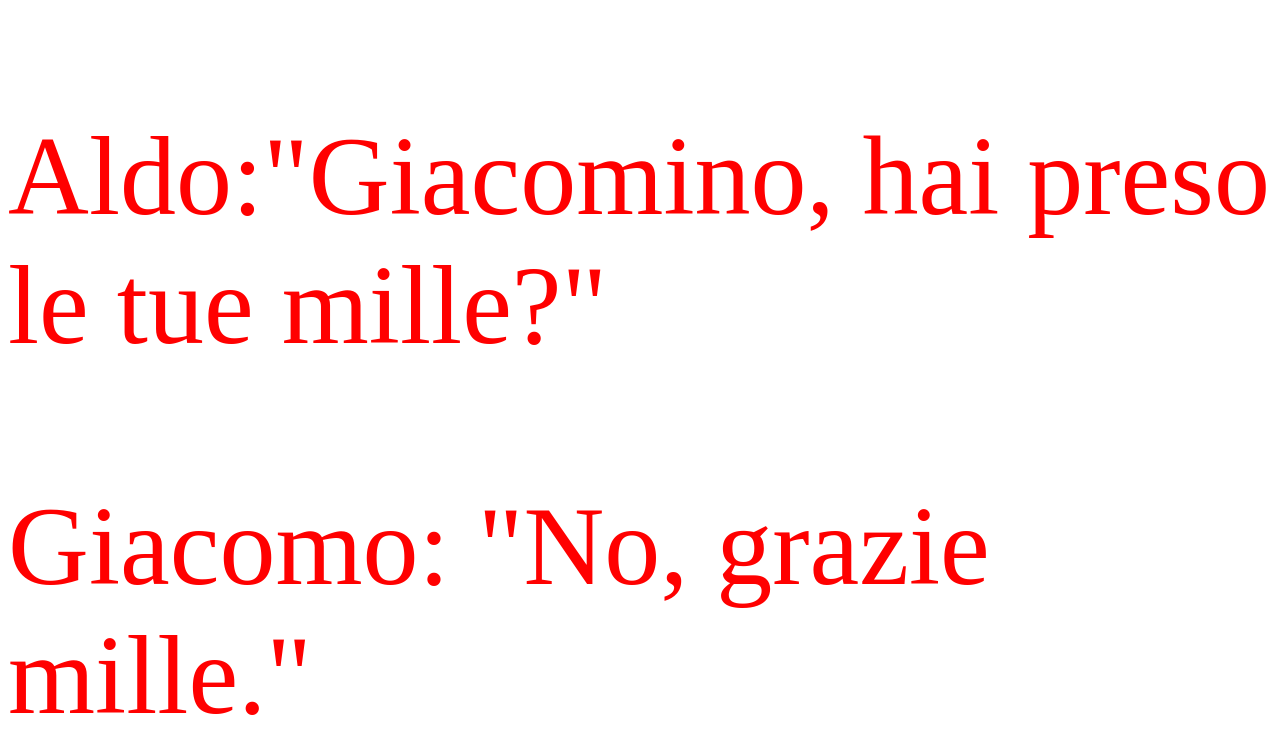
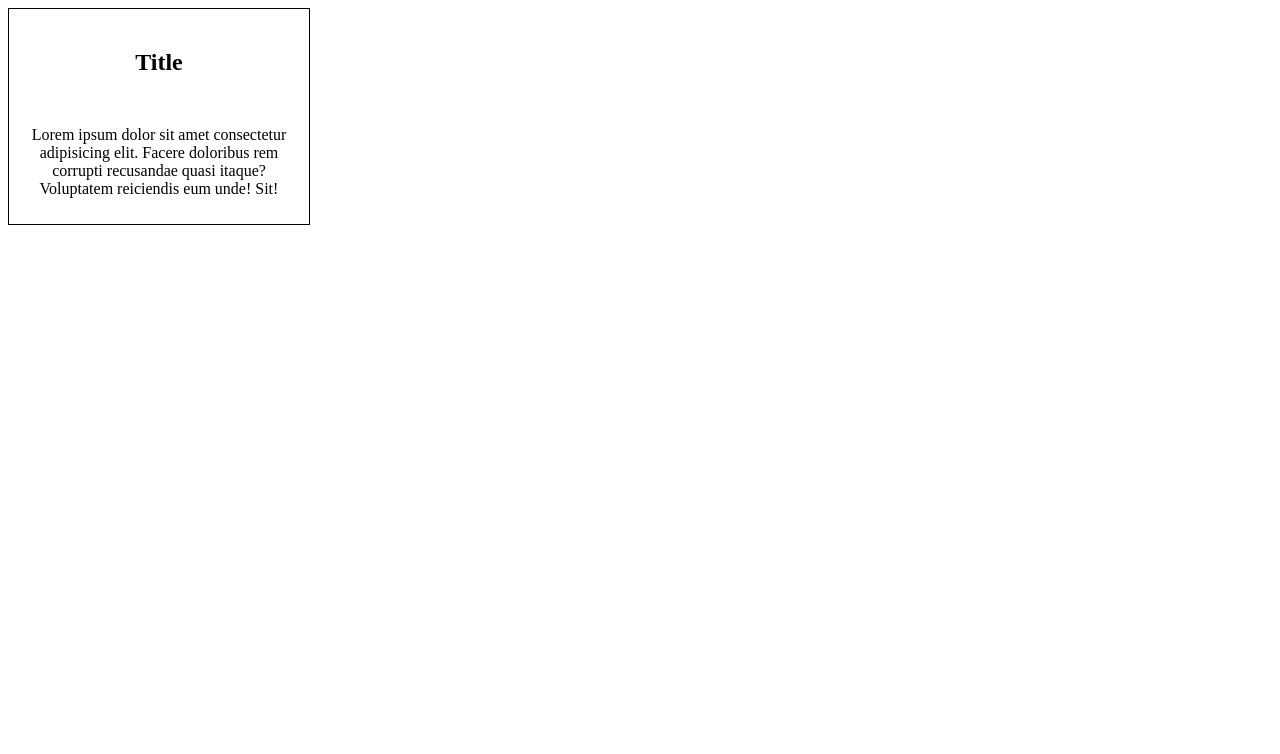
Before and after one commit to Svenez96/css-exercises-week2, a plain HTML site: page 5th exercise/index.html in a window 1280 px wide. Drawn offline with Linux system fonts and the light colour scheme.

Commit message:
added padding to elements

```diff
--- a/5th exercise/index.html
+++ b/5th exercise/index.html
@@ -8,8 +8,8 @@
 </head>
 <body>
     <div class="container">
-        <p>Aldo:"Giacomino, hai preso le tue mille?"</p>
-        <p>Giacomo: "No, grazie mille."</p>
+        <h2>Title</h2>
+        <p>Lorem ipsum dolor sit amet consectetur adipisicing elit. Facere doloribus rem corrupti recusandae quasi itaque? Voluptatem reiciendis eum unde! Sit!</p>
     </div>
 </body>
 </html>
--- a/5th exercise/style.css
+++ b/5th exercise/style.css
@@ -1,16 +1,15 @@
 @import url(root.css);
-* {
-    color: var(--primary-color);
+
+.container {
+    width: 300px;
+   border: 1px solid black;
+   text-align: center;
 }
 
-.container {
-    font-size: 10px;
+h2{
+    padding: 20px;
 }
 
-.container:first-child{
-    font-size: 7rem;
+p{
+    padding: 10px;
 }
-
-.container:last-child{
-    font-size: 7em;
-}
```
